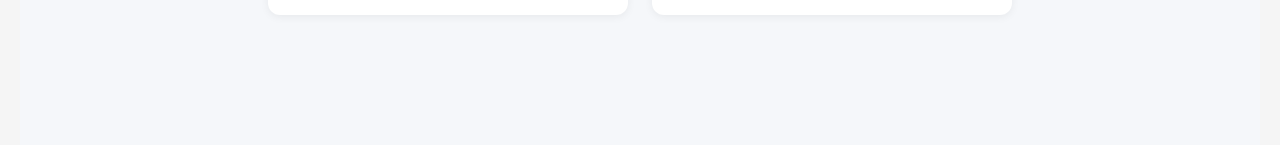
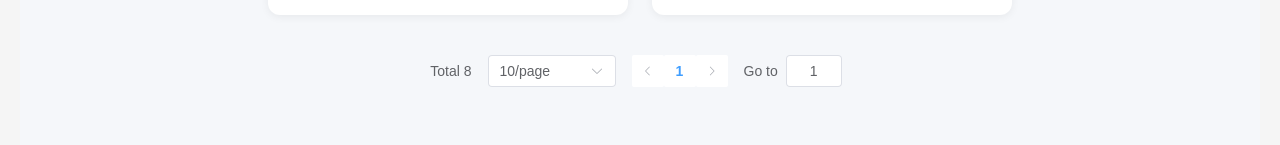
Before and after one commit to Applewst/intelligent, a Vue app in the folder interface/: page /member/studentlist in a window 1280 px wide. Shown: the part 773-918 px from the top of the page. Built offline with nearby package versions, Linux system fonts and the light colour scheme.

Commit message:
展示成员修改分页

```diff
--- a/interface/src/api/graduate.js
+++ b/interface/src/api/graduate.js
@@ -1,44 +1,49 @@
-
-import service from './request'
+import service from "./request"
 
 /* ------------- 零后端模拟数据 ------------- */
 const mockGraduateData = [
-  { id: 1, name: '1张三', grade: '2022', major: '计算机视觉',   avatar: 'https://picsum.photos/id/1005/260/330' },
-  { id: 2, name: '1李四', grade: '2022', major: '自然语言处理', avatar: 'https://picsum.photos/id/1012/260/330' },
-  { id: 3, name: '1王五', grade: '2023', major: '强化学习',     avatar: 'https://picsum.photos/id/1027/260/330' },
-  { id: 4, name: '1赵六', grade: '2023', major: '图神经网络',   avatar: 'https://picsum.photos/id/1025/260/330' },
-  { id: 5, name: '1孙七', grade: '2021', major: '边缘计算',     avatar: 'https://picsum.photos/id/1074/260/330' },
-  { id: 6, name: '1周八', grade: '2021', major: '联邦学习',     avatar: 'https://picsum.photos/id/1062/260/330' },
-  { id: 7, name: '1吴九', grade: '2022', major: '计算机图形学', avatar: 'https://picsum.photos/id/1083/260/330' },
-  { id: 8, name: '1郑十', grade: '2023', major: '数据挖掘',     avatar: 'https://picsum.photos/id/1084/260/330' }
+  { id: 1, name: "1张三", grade: "2022", major: "计算机视觉", avatar: "https://picsum.photos/id/1005/260/330" },
+  { id: 2, name: "1李四", grade: "2022", major: "自然语言处理", avatar: "https://picsum.photos/id/1012/260/330" },
+  { id: 3, name: "1王五", grade: "2023", major: "强化学习", avatar: "https://picsum.photos/id/1027/260/330" },
+  { id: 4, name: "1赵六", grade: "2023", major: "图神经网络", avatar: "https://picsum.photos/id/1025/260/330" },
+  { id: 5, name: "1孙七", grade: "2021", major: "边缘计算", avatar: "https://picsum.photos/id/1074/260/330" },
+  { id: 6, name: "1周八", grade: "2021", major: "联邦学习", avatar: "https://picsum.photos/id/1062/260/330" },
+  { id: 7, name: "1吴九", grade: "2022", major: "计算机图形学", avatar: "https://picsum.photos/id/1083/260/330" },
+  { id: 8, name: "1郑十", grade: "2023", major: "数据挖掘", avatar: "https://picsum.photos/id/1084/260/330" },
 ]
 
 /* ------------- API 封装 ------------- */
-export const getGraduateList = async (params = {}) => {
-  const useMock = true   // 开发阶段 true，上线改为 false
+export const getGraduateList = async (params = { pageNum: 1, pageSize: 10, name: "" }) => {
+  const useMock = true // 开发阶段 true，上线改为 false
 
   try {
     if (useMock) {
-      // 模拟 300 ms 网络延迟
-      return new Promise(resolve => {
+      return new Promise((resolve) => {
         setTimeout(() => {
+          const { pageNum = 1, pageSize = 10 } = params
+          const start = (pageNum - 1) * pageSize
+          const end = start + pageSize
+          const paginatedData = mockGraduateData.slice(start, end)
+
           resolve({
             data: {
               code: 0,
-              message: 'success',
-              data: { list: mockGraduateData, total: mockGraduateData.length }
-            }
+              message: "success",
+              data: {
+                list: paginatedData,
+                total: mockGraduateData.length,
+              },
+            },
           })
         }, 300)
       })
     } else {
-      // 真实后端接口
-      const response = await service.get('/graduates', {params})
+      const response = await service.get("/graduates", { params })
       return response
     }
   } catch (error) {
-    console.error('获取毕业生列表失败：', error)
-    throw new Error(error.message || '获取毕业生数据失败')
+    console.error("获取毕业生列表失败：", error)
+    throw new Error(error.message || "获取毕业生数据失败")
   }
 }
 
--- a/interface/src/api/teacher.js
+++ b/interface/src/api/teacher.js
@@ -109,10 +109,9 @@ export const getTeacherDetail = async (id) => {
     });
   }
    return service
-    .get(`/teacher/${id}`)          // 路径参数
-    .then(res => ({ data: res.data })) // 保持和 mock 同一外层格式
-    .catch(err => {
-      // 把后端错误消息透传出去，组件里 catch 到即可
-      throw new Error(err?.response?.data?.message || '获取教师详情失败');
-    });
+    .get("/teacher/detail", { params: { id } }) // 通过 params 传递 id
+    .then((res) => ({ data: res.data }))
+    .catch((err) => {
+      throw new Error(err?.response?.data?.message || "获取教师详情失败")
+    })
 }
--- a/interface/src/views/MemberAlumni.vue
+++ b/interface/src/views/MemberAlumni.vue
@@ -18,6 +18,19 @@
         </div>
       </div>
     </div>
+
+    <!-- Added pagination component -->
+    <div class="pagination-wrapper">
+      <el-pagination
+        v-model:current-page="currentPage"
+        v-model:page-size="pageSize"
+        :page-sizes="[5, 10, 20, 50]"
+        :total="total"
+        layout="total, sizes, prev, pager, next, jumper"
+        @size-change="handleSizeChange"
+        @current-change="handleCurrentChange"
+      />
+    </div>
   </div>
 </template>
 
@@ -28,14 +41,22 @@ import { ElMessage } from 'element-plus'
 
 const graduates = ref([])
 const loading = ref(true)
+const currentPage = ref(1)
+const pageSize = ref(10)
+const total = ref(0)
 
 const fetchGraduateData = async () => {
   try {
     loading.value = true
-    const res = await getGraduateList()
+    const res = await getGraduateList({
+      pageNum: currentPage.value,
+      pageSize: pageSize.value,
+      name: '', // 设置name参数为空值
+    })
 
     if (res.data.code === 0) {
       graduates.value = res.data.data.list
+      total.value = res.data.data.total
     } else {
       ElMessage.warning(res.data.message || '获取数据失败')
     }
@@ -45,6 +66,17 @@ const fetchGraduateData = async () => {
   } finally {
     loading.value = false
   }
+}
+
+const handleSizeChange = (newSize) => {
+  pageSize.value = newSize
+  currentPage.value = 1
+  fetchGraduateData()
+}
+
+const handleCurrentChange = (newPage) => {
+  currentPage.value = newPage
+  fetchGraduateData()
 }
 
 onMounted(fetchGraduateData)
@@ -116,5 +148,12 @@ onMounted(fetchGraduateData)
       color: #606266;
     }
   }
+
+  /* Added pagination styling */
+  .pagination-wrapper {
+    margin-top: 40px;
+    display: flex;
+    justify-content: center;
+  }
 }
 </style>
--- a/interface/src/views/MemberStudentlist.vue
+++ b/interface/src/views/MemberStudentlist.vue
@@ -18,6 +18,19 @@
         </div>
       </div>
     </div>
+
+    <!-- Add pagination controls -->
+    <div class="pagination-wrapper">
+      <el-pagination
+        v-model:current-page="currentPage"
+        v-model:page-size="pageSize"
+        :page-sizes="[5, 10, 20, 50]"
+        :total="total"
+        layout="total, sizes, prev, pager, next, jumper"
+        @size-change="handleSizeChange"
+        @current-change="handleCurrentChange"
+      />
+    </div>
   </div>
 </template>
 
@@ -29,13 +42,18 @@ import { ElMessage } from 'element-plus'
 const students = ref([])
 const loading = ref(true)
 
+const currentPage = ref(1)
+const pageSize = ref(10)
+const total = ref(0)
+
 const fetchStudentData = async () => {
   try {
     loading.value = true
-    const res = await getStudentList()
+    const res = await getStudentList(currentPage.value, pageSize.value, '')
 
     if (res.data.code === 0) {
       students.value = res.data.data.list
+      total.value = res.data.data.total
     } else {
       ElMessage.warning(res.data.message || '获取数据失败')
     }
@@ -45,6 +63,17 @@ const fetchStudentData = async () => {
   } finally {
     loading.value = false
   }
+}
+
+const handleSizeChange = (newSize) => {
+  pageSize.value = newSize
+  currentPage.value = 1
+  fetchStudentData()
+}
+
+const handleCurrentChange = (newPage) => {
+  currentPage.value = newPage
+  fetchStudentData()
 }
 
 onMounted(fetchStudentData)
@@ -116,5 +145,12 @@ onMounted(fetchStudentData)
       color: #606266;
     }
   }
+
+  /* Add pagination wrapper styles */
+  .pagination-wrapper {
+    margin-top: 40px;
+    display: flex;
+    justify-content: center;
+  }
 }
 </style>
--- a/interface/src/views/MemberTeacher.vue
+++ b/interface/src/views/MemberTeacher.vue
@@ -5,17 +5,43 @@ import { useRouter } from 'vue-router'
 
 const router = useRouter()
 const teachers = ref([])
+const currentPage = ref(1)
+const pageSize = ref(6)
+const total = ref(0)
 
 const cleanAvatar = (raw = '') => {
   const match = raw.match(/https:\/\/picsum\.photos\/id\/\d+\/\d+\/\d+/)
   return match ? match[0] : ''
 }
 
+const fetchTeachers = async () => {
+  const res = await getTeacherList({
+    pageNum: currentPage.value,
+    pageSize: pageSize.value,
+    name: '', // 传递空的name参数
+  })
+
+  if (res.data.code === 0) {
+    const { list, total: totalCount } = res.data.data
+
+    teachers.value = list
+    total.value = totalCount
+  }
+}
+
+const handlePageChange = (page) => {
+  currentPage.value = page
+  fetchTeachers()
+}
+
+const handleSizeChange = (size) => {
+  pageSize.value = size
+  currentPage.value = 1 // 切换每页条数时重置到第一页
+  fetchTeachers()
+}
+
 onMounted(async () => {
-  const res = await getTeacherList()
-  if (res.data.code === 0) {
-    teachers.value = res.data.data.list
-  }
+  await fetchTeachers()
 })
 
 const goToDetail = (t) => {
@@ -41,8 +67,22 @@ const goToDetail = (t) => {
         </div>
       </el-col>
     </el-row>
+
+    <!-- 添加分页组件 -->
+    <div class="pagination-wrapper">
+      <el-pagination
+        v-model:current-page="currentPage"
+        v-model:page-size="pageSize"
+        :page-sizes="[6, 12, 18, 24]"
+        :total="total"
+        layout="total, sizes, prev, pager, next, jumper"
+        @current-change="handlePageChange"
+        @size-change="handleSizeChange"
+      />
+    </div>
   </div>
 </template>
+
 <style scoped lang="less">
 .teacher-simple {
   text-align: center;
@@ -53,13 +93,13 @@ const goToDetail = (t) => {
 }
 .col {
   display: flex;
-  justify-content: center; // 卡片在栅格内居中
+  justify-content: center;
   margin-bottom: 24px;
 }
 
 .teacher-card {
   width: 100%;
-  max-width: 260px; // 限制最大宽度，防止拉伸变形
+  max-width: 260px;
   display: flex;
   flex-direction: column;
   align-items: center;
@@ -68,6 +108,7 @@ const goToDetail = (t) => {
   background: #ffffff;
   box-shadow: 0 2px 6px rgba(0, 0, 0, 0.05);
   transition: transform 0.2s, box-shadow 0.2s;
+  cursor: pointer;
 
   &:hover {
     transform: translateY(-4px);
@@ -88,9 +129,9 @@ const goToDetail = (t) => {
 
 .meta {
   display: flex;
-  flex-direction: column; // 纵向排列
+  flex-direction: column;
   align-items: center;
-  gap: 8px; // 上下间距
+  gap: 8px;
 }
 
 .name {
@@ -108,4 +149,11 @@ const goToDetail = (t) => {
   font-size: 13px;
   color: #409eff;
 }
+
+.pagination-wrapper {
+  display: flex;
+  justify-content: center;
+  margin-top: 40px;
+  padding-bottom: 40px;
+}
 </style>
```
